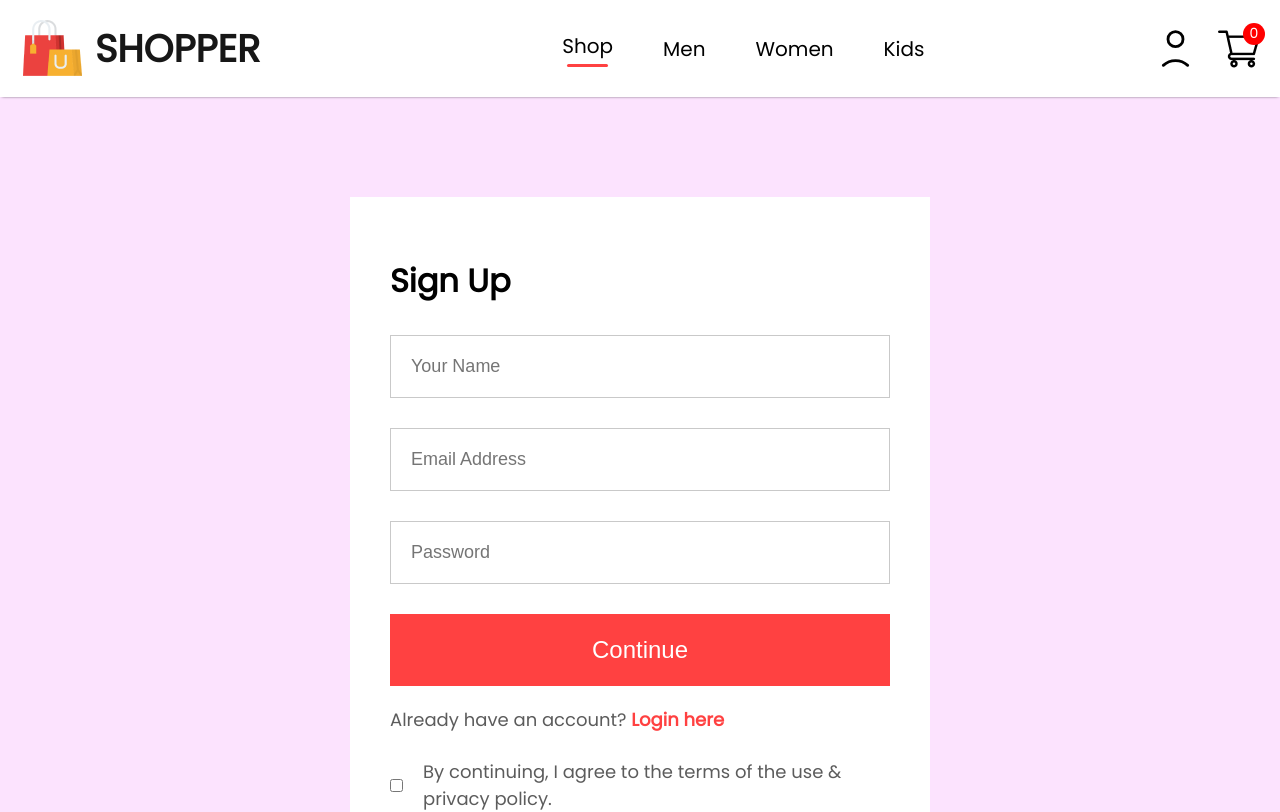
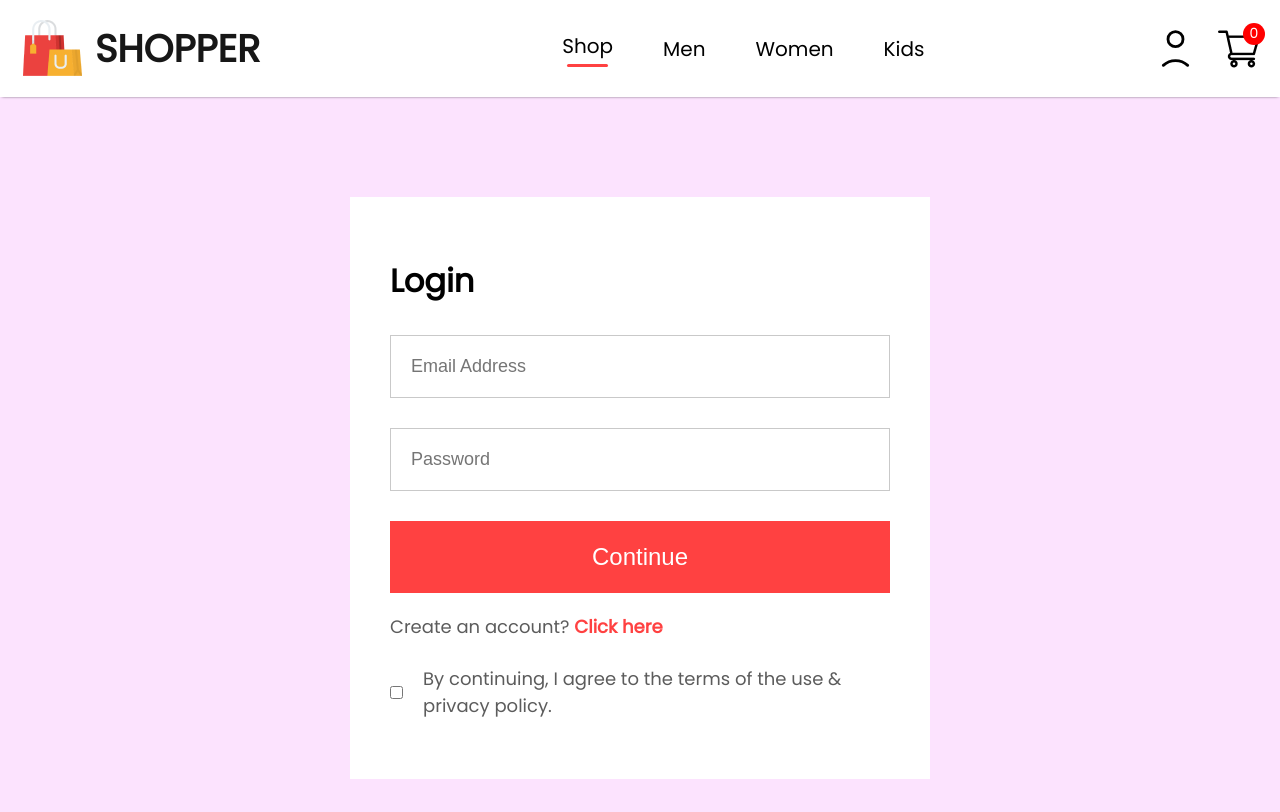
Before and after one commit to David01226/MERN-Fashion-Ecommerce-Store, a React (Create React App) app in the folder frontend/: page /login in a window 1280 px wide. Shown: the top 812 px of the page. Built offline with nearby package versions, Linux system fonts and the light colour scheme.

Commit message:
create login user api endpoint and set up login sign up state changes

```diff
--- a/frontend/src/Pages/LoginSignup.jsx
+++ b/frontend/src/Pages/LoginSignup.jsx
@@ -1,22 +1,43 @@
-import React from 'react'
+import React, { useState } from 'react'
 import './CSS/LoginSignup.css'
 
 const LoginSignup = () => {
+  const [state,setState] = useState("Login")
+  const [formData, setFormData] = useState({
+    username: "",
+    password: "",
+    email: ""
+  })
+
+  const changeHandler = (e) => {
+    setFormData({...formData, [e.target.name]: e.target.value})
+  }
+
+  const login = async () => {
+    console.log("Login", formData)
+  }
+
+  const signup = async () => {
+    console.log("Signup", formData)
+  }
+
   return (
     <div className="loginsignup">
       <div className="page-width">
         <div className="loginsignup-container">
-          <h1>Sign Up</h1>
+          <h1>{state}</h1>
           <div className="loginsignup-fields">
-            <input type="text" placeholder="Your Name" />
-            <input type="email" placeholder="Email Address" />
-            <input type="password" placeholder="Password" />
+            {state==="Sign Up"?<input name="username" value={formData.username} onChange={changeHandler} type="text" placeholder="Your Name" />:<></>}
+            <input name="email" value={formData.email} onChange={changeHandler} type="email" placeholder="Email Address" />
+            <input name="password" value={formData.password} onChange={changeHandler} type="password" placeholder="Password" />
           </div>
-          <button>Continue</button>
-          <p className="loginsignup-login">Already have an account? <span>Login here</span></p>
+          <button onClick={()=>{state==="Login"?login():signup()}}>Continue</button>
+          {state==="Sign Up"?<p className="loginsignup-login">Already have an account? <span onClick={()=>{setState("Login")}}>Login here</span></p>
+          : <p className="loginsignup-login">Create an account? <span onClick={()=>{setState("Sign Up")}}>Click here</span></p>
+          }
           <div className="loginsignup-agree">
             <input type="checkbox" name="terms" id="terms" />
-            <label for="terms">By continuing, I agree to the terms of the use & privacy policy.</label>
+            <label htmlFor="terms">By continuing, I agree to the terms of the use & privacy policy.</label>
           </div>
         </div>
       </div>
```
Also changed, not shown: 1 other file (tests, documents, lock files or other folders).
